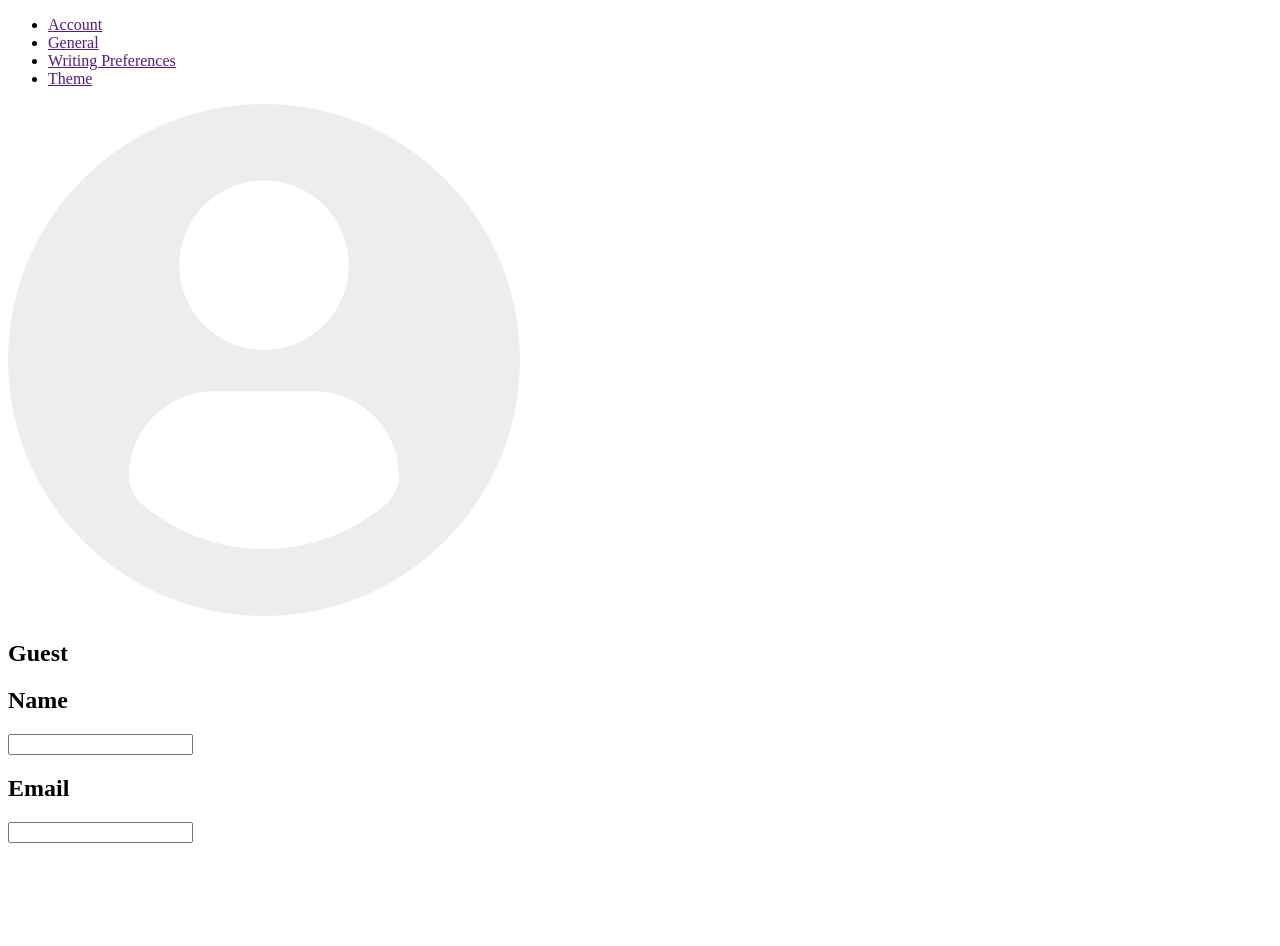
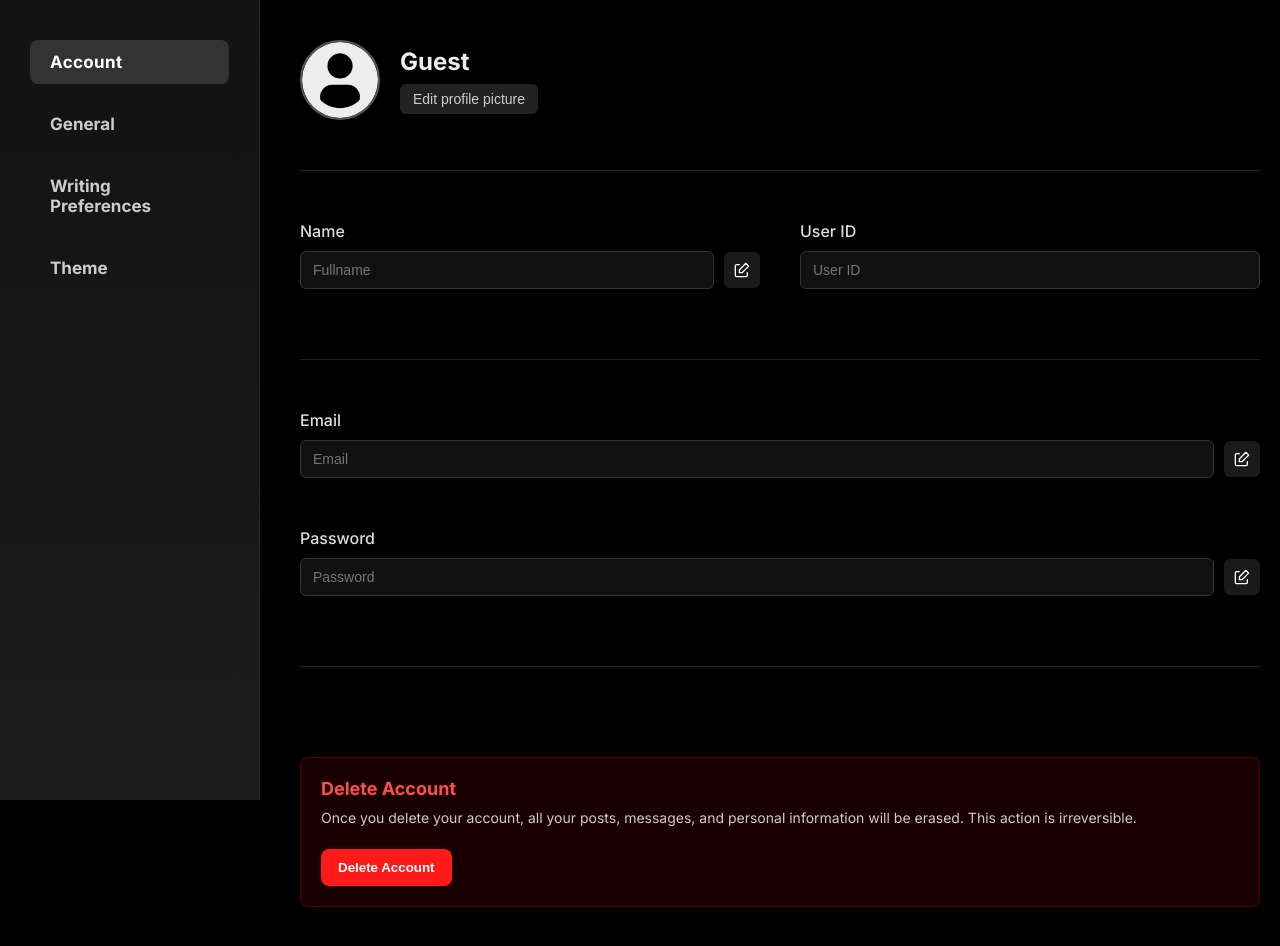
Before and after one commit to Saif-jaber/Postbot, a website: page profilePage.html in a window 1280 px wide. Before the commit the page ends 851 px from the top, so only its background shows below. Drawn offline with Linux system fonts and the light colour scheme.

Commit message:
started working on profile page

```diff
--- a/CSS/profilePage.css
+++ b/CSS/profilePage.css
@@ -0,0 +1,374 @@
+/* ===== RESET & GLOBALS ===== */
+* {
+  margin: 0;
+  padding: 0;
+  box-sizing: border-box;
+}
+
+html, body {
+  height: 100%;
+  width: 100%;
+  background-color: #000;
+  color: #fff;
+  font-family: 'Inter', sans-serif;
+}
+
+/* ===== PROFESSIONAL TOP-ALIGNED SIDEBAR ===== */
+header {
+  position: fixed;
+  top: 0;
+  left: 0;
+  height: 100vh;
+  width: 260px;
+  background: linear-gradient(180deg, #121212 0%, #1c1c1c 100%);
+  border-right: 1px solid #222;
+  box-shadow: 3px 0 15px rgba(0, 0, 0, 0.75);
+  z-index: 10;
+
+  display: flex;
+  flex-direction: column;
+  padding: 40px 0 20px 0;
+  box-sizing: border-box;
+  font-weight: 600;
+  font-size: 17px;
+  color: #ccc;
+  user-select: none;
+}
+
+header aside {
+  width: 100%;
+  height: 100%;
+}
+
+aside nav ul {
+  list-style: none;
+  padding: 0 30px;
+  margin: 0;
+  display: flex;
+  flex-direction: column;
+  gap: 18px;
+}
+
+aside nav ul li {
+  width: 100%;
+  border-radius: 8px;
+  transition: background-color 0.3s ease, color 0.3s ease;
+  cursor: pointer;
+}
+
+aside nav ul li:hover,
+aside nav ul li:focus-within {
+  background-color: #2a2a2a;
+  color: #fff;
+  outline: none;
+}
+
+aside nav ul li a {
+  color: inherit;
+  text-decoration: none;
+  display: block;
+  width: 100%;
+  font-weight: 600;
+  padding: 12px 20px;
+  border-radius: 8px;
+  transition: color 0.3s;
+}
+
+aside nav ul li a:hover,
+aside nav ul li a:focus {
+  color: #fff;
+  outline: none;
+}
+
+/* Active tab - no red border, subtle background */
+#Account-tabLink a {
+  color: #fff;
+  font-weight: 700;
+  letter-spacing: 0.02em;
+  background-color: #333;
+}
+
+/* Main Content */
+main {
+  margin-left: 260px;
+  padding: 40px 20px 40px 40px;
+  min-height: 100vh;
+  background-color: #000;
+  overflow-y: auto;
+  box-sizing: border-box;
+
+  /* Scrollbar styles */
+  scrollbar-width: thin;
+  scrollbar-color: #555 #111;
+}
+
+main::-webkit-scrollbar {
+  width: 10px;
+}
+
+main::-webkit-scrollbar-track {
+  background: #111;
+  border-radius: 6px;
+}
+
+main::-webkit-scrollbar-thumb {
+  background-color: #555;
+  border-radius: 6px;
+  border: 2px solid #111;
+}
+
+main::-webkit-scrollbar-thumb:hover {
+  background-color: #777;
+}
+
+#Account-section {
+  max-width: 1000px;
+  margin: 0 auto;
+  display: flex;
+  flex-direction: column;
+  gap: 30px;
+}
+
+/* Profile Pic Section */
+#profilePic-section {
+  display: flex;
+  align-items: center;
+  gap: 20px;
+}
+
+#profilePic-section img {
+  width: 80px;
+  height: 80px;
+  border-radius: 50%;
+  object-fit: cover;
+  border: 2px solid #555;
+}
+
+#Display-name h1,
+#user-name {
+  font-size: 24px;
+  font-weight: 600;
+  color: #eee;
+}
+
+#edit-pfp {
+  margin-top: 8px;
+  padding: 6px 12px;
+  background-color: #222;
+  border-radius: 6px;
+  color: #ccc;
+  font-size: 14px;
+  transition: background 0.3s;
+  border: 1px solid transparent;
+  cursor: pointer;
+  user-select: none;
+}
+
+#edit-pfp:hover,
+#edit-pfp:focus {
+  background-color: #333;
+  border-color: #555;
+  outline: none;
+}
+
+/* Personal Info */
+#personal-info {
+  display: flex;
+  flex-direction: column;
+  gap: 30px;
+}
+
+/* Side-by-side name and userID containers */
+#nameAndID-container {
+  display: flex;
+  gap: 40px;
+  flex-wrap: wrap;
+}
+
+#name-container,
+#userID-container {
+  flex: 1 1 0;
+  min-width: 200px;
+  box-sizing: border-box;
+}
+
+/* Labels */
+#personal-info h1 {
+  font-size: 16px;
+  font-weight: 500;
+  margin-bottom: 10px;
+  display: block;
+  color: #ddd;
+}
+
+/* Input Row Layout */
+.input-row {
+  display: flex;
+  align-items: center;
+  gap: 10px;
+  margin-bottom: 20px;
+  width: 100%;
+  box-sizing: border-box;
+}
+
+.input-row input {
+  flex: 1;
+  min-width: 0;
+  padding: 10px 12px;
+  background-color: #111;
+  border: 1px solid #333;
+  color: #fff;
+  border-radius: 6px;
+  font-size: 14px;
+  transition: border-color 0.3s, box-shadow 0.3s;
+}
+
+.input-row input:focus {
+  border-color: #555;
+  outline: none;
+  box-shadow: 0 0 5px #555;
+}
+
+.input-row button {
+  width: 36px;
+  height: 36px;
+  background-color: #1a1a1a;
+  border-radius: 6px;
+  display: flex;
+  align-items: center;
+  justify-content: center;
+  transition: background-color 0.3s;
+  cursor: pointer;
+  user-select: none;
+  border: 1px solid transparent;
+  flex-shrink: 0;
+}
+
+.input-row button:hover,
+.input-row button:focus {
+  background-color: #333;
+  border-color: #555;
+  outline: none;
+}
+
+.input-row button img {
+  width: 16px;
+  height: 16px;
+  pointer-events: none;
+}
+
+/* Divider */
+hr {
+  border: none;
+  height: 1px;
+  background-color: #222;
+  margin: 20px 0;
+}
+
+/* Account Deletion */
+#AccountDeletion-section {
+  margin-top: 40px;
+  padding: 20px;
+  border: 1px solid #550000;
+  background-color: #1a0000;
+  border-radius: 8px;
+}
+
+#warning-display h1 {
+  color: #ff4d4d;
+  margin-bottom: 8px;
+  font-size: 18px;
+}
+
+#warning-display p {
+  color: #ccc;
+  font-size: 14px;
+  line-height: 1.6;
+}
+
+#deleteAccount-btn {
+  margin-top: 20px;
+  padding: 10px 16px;
+  background-color: #ff1a1a;
+  color: white;
+  border-radius: 8px;
+  font-weight: 600;
+  transition: background-color 0.3s;
+  cursor: pointer;
+  user-select: none;
+  border: 1px solid transparent;
+}
+
+#deleteAccount-btn:hover,
+#deleteAccount-btn:focus {
+  background-color: #cc0000;
+  outline: none;
+}
+
+/* Responsive */
+@media (max-width: 768px) {
+  header {
+    position: relative;
+    width: 100%;
+    height: auto;
+    padding: 20px 0;
+  }
+
+  header aside {
+    height: auto;
+    position: relative;
+    width: 100%;
+  }
+
+  main {
+    margin-left: 0;
+    width: 100%;
+    padding: 20px;
+  }
+
+  #Account-section {
+    max-width: 100%;
+  }
+
+  #profilePic-section {
+    flex-direction: column;
+    align-items: flex-start;
+    gap: 12px;
+  }
+
+  .input-row {
+    flex-direction: column;
+    align-items: stretch;
+  }
+
+  .input-row button {
+    width: 100%;
+    height: 40px;
+    margin-top: 8px;
+  }
+
+  #nameAndID-container {
+    flex-direction: column;
+    gap: 20px;
+  }
+
+  #name-container,
+  #userID-container {
+    min-width: 100%;
+  }
+
+  aside nav ul {
+    flex-direction: row;
+    justify-content: space-around;
+    padding: 0 10px;
+    gap: 0;
+  }
+
+  aside nav ul li {
+    width: auto;
+  }
+
+  aside nav ul li a {
+    padding: 8px 12px;
+  }
+}
--- a/profilePage.html
+++ b/profilePage.html
@@ -1,20 +1,21 @@
 <!DOCTYPE html>
 <html lang="en">
 <head>
-    <meta charset="UTF-8">
-    <meta name="viewport" content="width=device-width, initial-scale=1.0">
+  <meta charset="UTF-8" />
+  <meta name="viewport" content="width=device-width, initial-scale=1" />
   <title>Postbot — Smarter Social Content</title>
-    <link rel="stylesheet" href="CSS/profilePage.css">
+  <link rel="stylesheet" href="CSS/profilePage.css" />
+  <link href="https://fonts.googleapis.com/css2?family=Inter:wght@400;500;700&display=swap" rel="stylesheet" />
 </head>
 <body>
   <header>
     <aside>
       <nav>
         <ul>
-                    <li id="Account-tabLink"><a href="">Account</a></li>
-                    <li id="settings-tabLink"><a href="">General</a></li>
-                    <li id="personalization-tabLink"><a href="">Writing Preferences</a></li>
-                    <li id="theme-tabLink"><a href="">Theme</a></li>
+          <li id="Account-tabLink"><a href="#">Account</a></li>
+          <li id="settings-tabLink"><a href="#">General</a></li>
+          <li id="personalization-tabLink"><a href="#">Writing Preferences</a></li>
+          <li id="theme-tabLink"><a href="#">Theme</a></li>
         </ul>
       </nav>
     </aside>
@@ -22,20 +23,70 @@
 
   <main>
     <section id="Account-section">
-            <div id="profilePic-sec">
-                <img src="images/profile-user.png" alt="profile picture">
+      <div id="profilePic-section">
+        <img src="images/profile-user.png" alt="profile picture" />
+        <div id="Display-name">
           <h1 id="user-name">Guest</h1>
+          <button type="button" id="edit-pfp">Edit profile picture</button>
+        </div>
       </div>
 
+      <hr />
+
       <div id="personal-info">
-                <div id="name">
+        <div id="nameAndID-container">
+          <div id="name-container">
             <h1>Name</h1>
-                    <input type="text" name="Name" id="username-box">
+            <div class="input-row">
+              <input type="text" id="username-inputBox" placeholder="Fullname" readonly />
+              <button type="button" id="Name-editBtn">
+                <img src="images/edit white.svg" alt="edit name button icon" />
+              </button>
             </div>
-                <div id="email">
+          </div>
+
+          <div id="userID-container">
+            <h1>User ID</h1>
+            <div class="input-row">
+              <input type="text" id="userID-inputBox" placeholder="User ID" readonly />
+            </div>
+          </div>
+        </div>
+
+        <hr />
+
+        <div id="email-container">
           <h1>Email</h1>
-                    <input type="text" name="Name" id="email-box">
+          <div class="input-row">
+            <input type="text" id="email-inputBox" placeholder="Email" readonly />
+            <button type="button" id="email-editBtn">
+              <img src="images/edit white.svg" alt="edit email button icon" />
+            </button>
           </div>
+        </div>
+
+        <div id="password-container">
+          <h1>Password</h1>
+          <div class="input-row">
+            <input type="password" id="password-inputBox" placeholder="Password" readonly />
+            <button type="button" id="password-editBtn">
+              <img src="images/edit white.svg" alt="edit password button icon" />
+            </button>
+          </div>
+        </div>
+      </div>
+
+      <hr>
+
+      <div id="AccountDeletion-section">
+        <div id="warning-display">
+          <h1>Delete Account</h1>
+          <p>
+            Once you delete your account, all your posts, messages, and personal
+            information will be erased. This action is irreversible.
+          </p>
+        </div>
+        <button type="button" id="deleteAccount-btn">Delete Account</button>
       </div>
     </section>
   </main>
```
Also changed, not shown: images/edit white.svg (added), images/edit.svg (added). Lines whose indentation alone changed are shown as unchanged.
